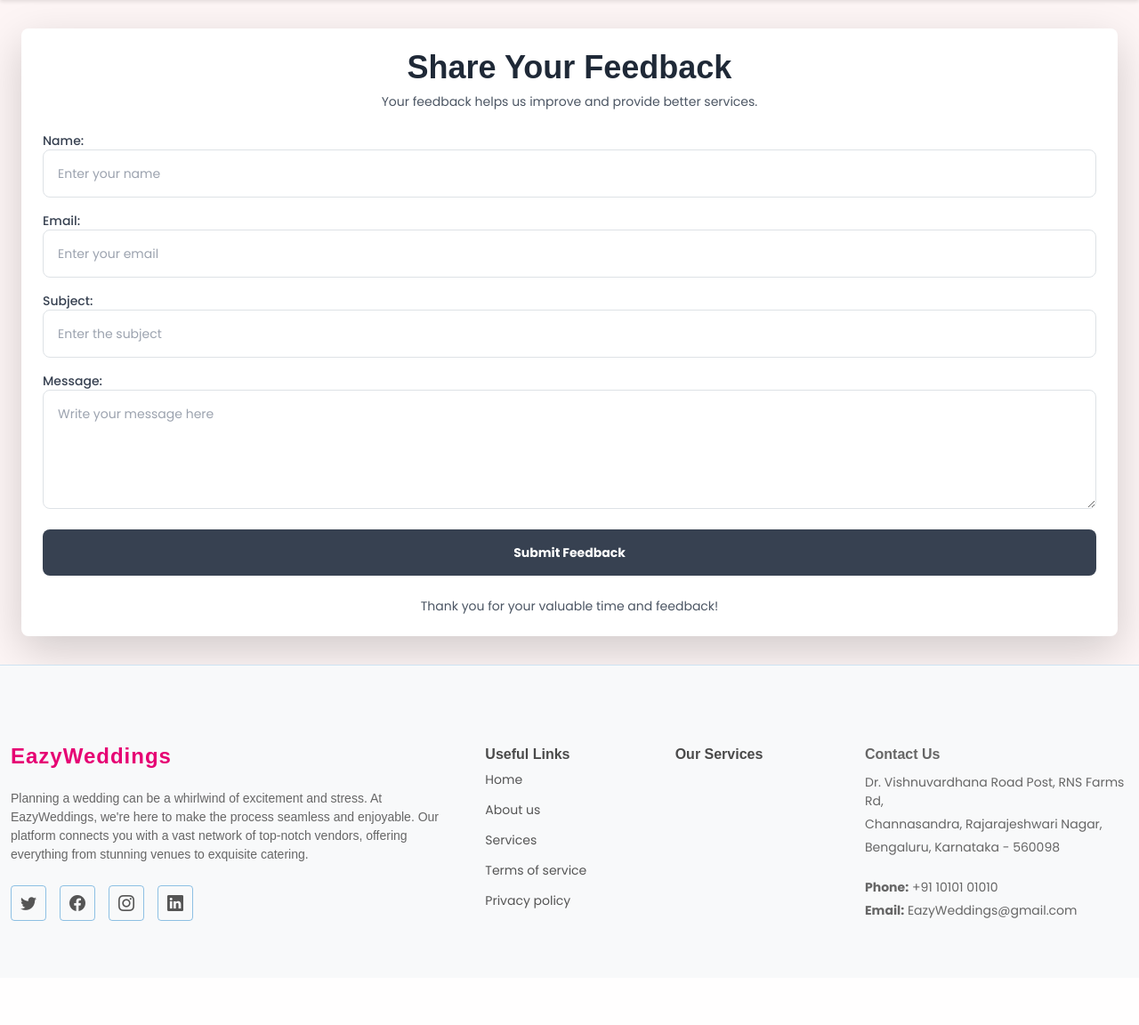
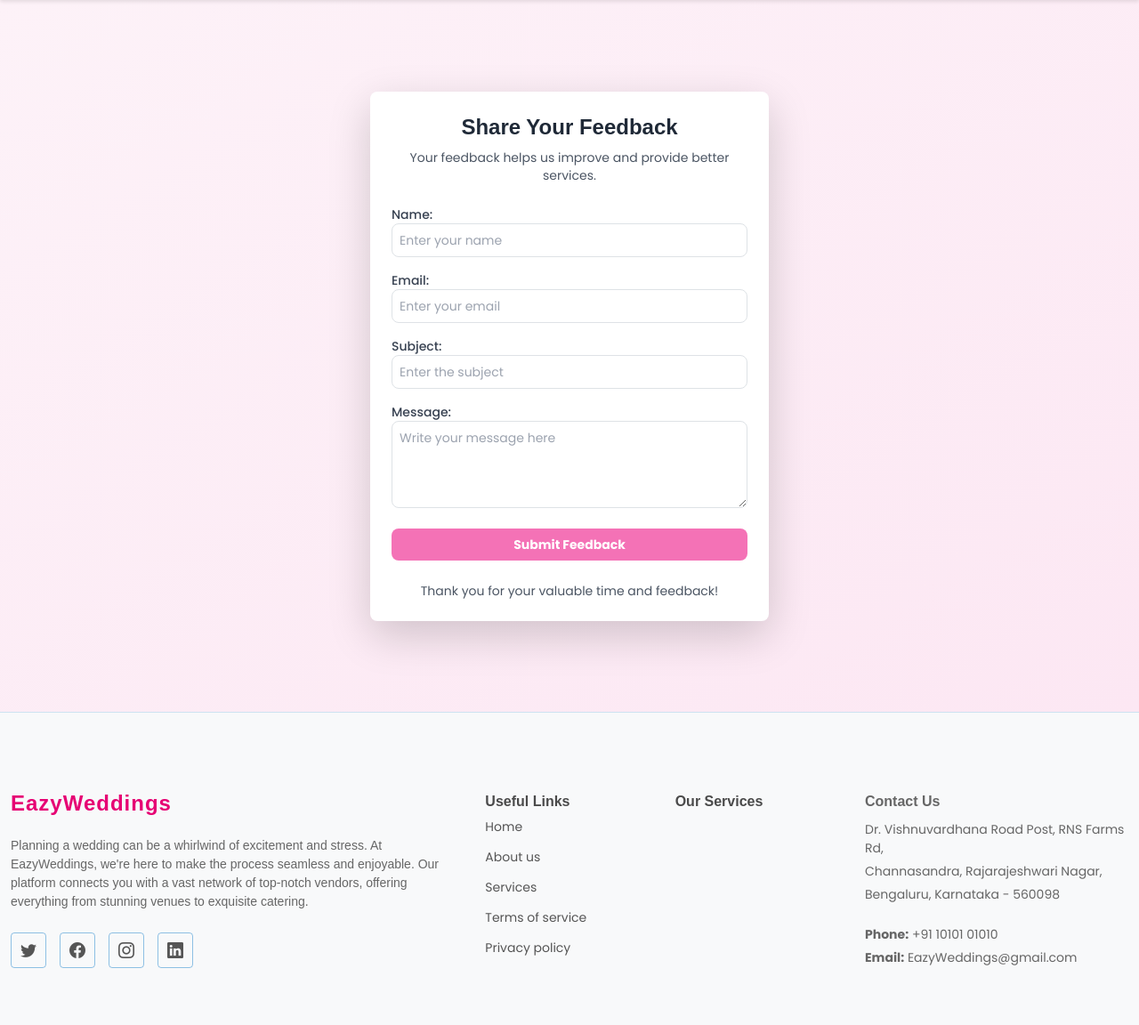
Before and after one commit to anirudh-248/django_website, a Django app: template templates/contact.html in a window 1280 px wide. Shown: the part 91-1243 px from the top of the page at 89% size. Before the commit the page ends 1126 px from the top, so only its background shows below. Run offline with Django 5.2, Linux system fonts and the light colour scheme; the template is opened without the code that fills it, so the values that code supplies are empty; some libraries are stand-ins or nearby versions.

Commit message:
adjusted contact form

```diff
--- a/templates/contact.html
+++ b/templates/contact.html
@@ -168,9 +168,9 @@
         <p style="text-align: center; color: green; margin-top: 30px;">{{ msg }}</p>
     {% endfor %}
 
-    <div class="container mx-auto px-4 py-8">
-        <div class="bg-white rounded-lg shadow-lg p-6">
-            <h1 class="text-4xl font-extrabold text-gray-800 text-center">Share Your Feedback</h1>
+    <div class="flex items-center justify-center min-h-screen bg-gradient-to-br from-pink-50 to-pink-100 px-4 py-8">
+        <div class="bg-white rounded-lg shadow-lg p-6 w-full max-w-md">
+            <h1 class="text-2xl font-extrabold text-gray-800 text-center">Share Your Feedback</h1>
             <p class="text-center text-gray-600 text-sm mt-2">
                 Your feedback helps us improve and provide better services.
             </p>
@@ -181,30 +181,30 @@
                     <div>
                         <label for="name" class="block text-sm font-medium text-gray-700">Name:</label>
                         <input type="text" name="name" id="name" placeholder="Enter your name"
-                            class="w-full p-3 border rounded-lg focus:outline-none focus:ring-2 focus:ring-gray-400 focus:border-gray-400 text-sm placeholder-gray-400">
+                            class="w-full p-2 border rounded-lg focus:outline-none focus:ring-2 focus:ring-pink-300 focus:border-pink-300 text-sm placeholder-gray-400">
                     </div>
 
                     <div>
                         <label for="email" class="block text-sm font-medium text-gray-700">Email:</label>
                         <input type="email" name="email" id="email" placeholder="Enter your email"
-                            class="w-full p-3 border rounded-lg focus:outline-none focus:ring-2 focus:ring-gray-400 focus:border-gray-400 text-sm placeholder-gray-400">
+                            class="w-full p-2 border rounded-lg focus:outline-none focus:ring-2 focus:ring-pink-300 focus:border-pink-300 text-sm placeholder-gray-400">
                     </div>
 
                     <div>
                         <label for="subject" class="block text-sm font-medium text-gray-700">Subject:</label>
                         <input type="text" name="subject" id="subject" placeholder="Enter the subject"
-                            class="w-full p-3 border rounded-lg focus:outline-none focus:ring-2 focus:ring-gray-400 focus:border-gray-400 text-sm placeholder-gray-400">
+                            class="w-full p-2 border rounded-lg focus:outline-none focus:ring-2 focus:ring-pink-300 focus:border-pink-300 text-sm placeholder-gray-400">
                     </div>
 
                     <div>
                         <label for="message" class="block text-sm font-medium text-gray-700">Message:</label>
-                        <textarea name="message" id="message" rows="5" placeholder="Write your message here"
-                            class="w-full p-3 border rounded-lg focus:outline-none focus:ring-2 focus:ring-gray-400 focus:border-gray-400 text-sm placeholder-gray-400"></textarea>
+                        <textarea name="message" id="message" rows="4" placeholder="Write your message here"
+                            class="w-full p-2 border rounded-lg focus:outline-none focus:ring-2 focus:ring-pink-300 focus:border-pink-300 text-sm placeholder-gray-400"></textarea>
                     </div>
 
                     <div>
                         <input type="submit" value="Submit Feedback"
-                            class="w-full bg-gray-700 hover:bg-gray-800 text-white py-3 rounded-lg font-semibold text-sm cursor-pointer">
+                            class="w-full bg-pink-400 hover:bg-pink-500 text-white py-2 rounded-lg font-semibold text-sm cursor-pointer">
                     </div>
                 </form>
             </div>
@@ -213,6 +213,8 @@
             </p>
         </div>
     </div>
+
+
 
     <footer id="footer" class="footer light-background">
 
```
